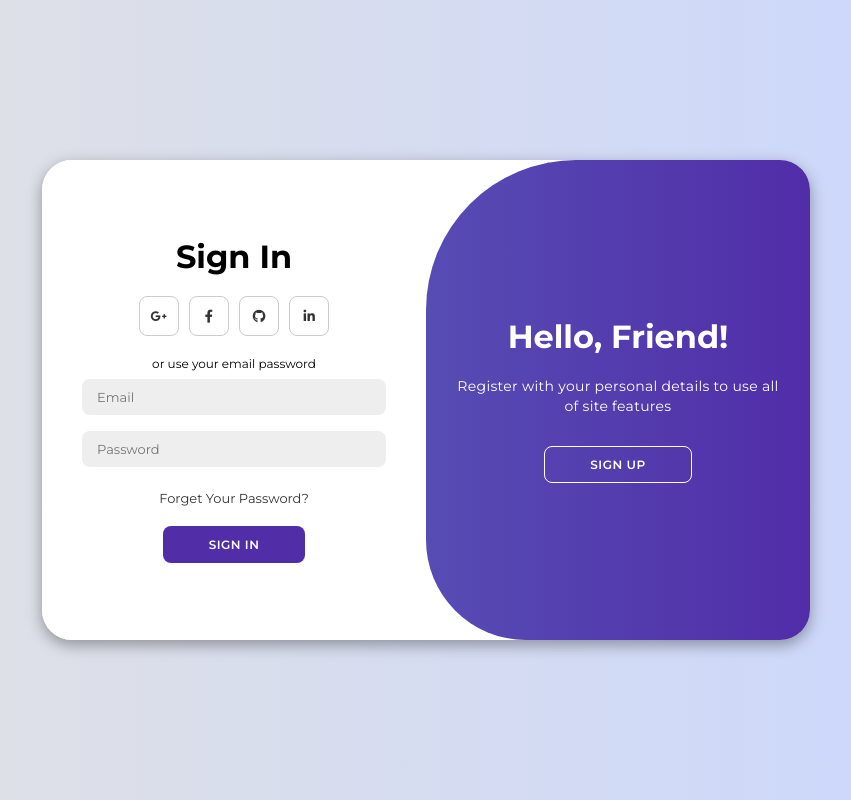
After one commit to LeakyEarth2000/NHE-LMS, a Flask app: page /login in a window 1280 px wide. The commit adds this page. Shown: the whole page, without its empty margins (214-1065 px from the left). Run offline with Flask 3, Linux system fonts and the light colour scheme.

Commit message:
v1.1
Added ASMRProg login page, but shit aint working

Login page, bcoz need to create two account, teacher and student

```diff
--- /dev/null
+++ b/script.js
@@ -0,0 +1,11 @@
+const container = document.getElementById('container');
+const registerBtn = document.getElementById('register');
+const loginBtn = document.getElementById('login');
+
+registerBtn.addEventListener('click', () => {
+    container.classList.add("active");
+});
+
+loginBtn.addEventListener('click', () => {
+    container.classList.remove("active");
+});
--- /dev/null
+++ b/static/Login/style.css
@@ -0,0 +1,210 @@
+@import url('https://fonts.googleapis.com/css2?family=Montserrat:wght@300;400;500;600;700&display=swap');
+
+*{
+    margin: 0;
+    padding: 0;
+    box-sizing: border-box;
+    font-family: 'Montserrat', sans-serif;
+}
+
+body{
+    background-color: #c9d6ff;
+    background: linear-gradient(to right, #e2e2e2, #c9d6ff);
+    display: flex;
+    align-items: center;
+    justify-content: center;
+    flex-direction: column;
+    height: 100vh;
+}
+
+.container{
+    background-color: #fff;
+    border-radius: 30px;
+    box-shadow: 0 5px 15px rgba(0, 0, 0, 0.35);
+    position: relative;
+    overflow: hidden;
+    width: 768px;
+    max-width: 100%;
+    min-height: 480px;
+}
+
+.container p{
+    font-size: 14px;
+    line-height: 20px;
+    letter-spacing: 0.3px;
+    margin: 20px 0;
+}
+
+.container span{
+    font-size: 12px;
+}
+
+.container a{
+    color: #333;
+    font-size: 13px;
+    text-decoration: none;
+    margin: 15px 0 10px;
+}
+
+.container button{
+    background-color: #512da8;
+    color: #fff;
+    font-size: 12px;
+    padding: 10px 45px;
+    border: 1px solid transparent;
+    border-radius: 8px;
+    font-weight: 600;
+    letter-spacing: 0.5px;
+    text-transform: uppercase;
+    margin-top: 10px;
+    cursor: pointer;
+}
+
+.container button.hidden{
+    background-color: transparent;
+    border-color: #fff;
+}
+
+.container form{
+    background-color: #fff;
+    display: flex;
+    align-items: center;
+    justify-content: center;
+    flex-direction: column;
+    padding: 0 40px;
+    height: 100%;
+}
+
+.container input{
+    background-color: #eee;
+    border: none;
+    margin: 8px 0;
+    padding: 10px 15px;
+    font-size: 13px;
+    border-radius: 8px;
+    width: 100%;
+    outline: none;
+}
+
+.form-container{
+    position: absolute;
+    top: 0;
+    height: 100%;
+    transition: all 0.6s ease-in-out;
+}
+
+.sign-in{
+    left: 0;
+    width: 50%;
+    z-index: 2;
+}
+
+.container.active .sign-in{
+    transform: translateX(100%);
+}
+
+.sign-up{
+    left: 0;
+    width: 50%;
+    opacity: 0;
+    z-index: 1;
+}
+
+.container.active .sign-up{
+    transform: translateX(100%);
+    opacity: 1;
+    z-index: 5;
+    animation: move 0.6s;
+}
+
+@keyframes move{
+    0%, 49.99%{
+        opacity: 0;
+        z-index: 1;
+    }
+    50%, 100%{
+        opacity: 1;
+        z-index: 5;
+    }
+}
+
+.social-icons{
+    margin: 20px 0;
+}
+
+.social-icons a{
+    border: 1px solid #ccc;
+    border-radius: 20%;
+    display: inline-flex;
+    justify-content: center;
+    align-items: center;
+    margin: 0 3px;
+    width: 40px;
+    height: 40px;
+}
+
+.toggle-container{
+    position: absolute;
+    top: 0;
+    left: 50%;
+    width: 50%;
+    height: 100%;
+    overflow: hidden;
+    transition: all 0.6s ease-in-out;
+    border-radius: 150px 0 0 100px;
+    z-index: 1000;
+}
+
+.container.active .toggle-container{
+    transform: translateX(-100%);
+    border-radius: 0 150px 100px 0;
+}
+
+.toggle{
+    background-color: #512da8;
+    height: 100%;
+    background: linear-gradient(to right, #5c6bc0, #512da8);
+    color: #fff;
+    position: relative;
+    left: -100%;
+    height: 100%;
+    width: 200%;
+    transform: translateX(0);
+    transition: all 0.6s ease-in-out;
+}
+
+.container.active .toggle{
+    transform: translateX(50%);
+}
+
+.toggle-panel{
+    position: absolute;
+    width: 50%;
+    height: 100%;
+    display: flex;
+    align-items: center;
+    justify-content: center;
+    flex-direction: column;
+    padding: 0 30px;
+    text-align: center;
+    top: 0;
+    transform: translateX(0);
+    transition: all 0.6s ease-in-out;
+}
+
+.toggle-left{
+    transform: translateX(-200%);
+}
+
+.container.active .toggle-left{
+    transform: translateX(0);
+}
+
+.toggle-right{
+    right: 0;
+    transform: translateX(0);
+}
+
+.container.active .toggle-right{
+    transform: translateX(200%);
+}
--- a/templates/index.html
+++ b/templates/index.html
@@ -26,7 +26,9 @@
     </nav>
 
     <div class="btn-container">
+        <a href="{{ url_for('views.login') }}">
         <button type="submit" class="btn">Enter</button>
+        </a>
     </div>
 </body>
 </html>
--- /dev/null
+++ b/templates/login.html
@@ -0,0 +1,66 @@
+<!DOCTYPE html>
+<html lang="en">
+
+<head>
+    <meta charset="UTF-8">
+    <meta name="viewport" content="width=device-width, initial-scale=1.0">
+    <link rel="stylesheet" href="https://cdnjs.cloudflare.com/ajax/libs/font-awesome/6.4.2/css/all.min.css">
+    <link rel="stylesheet" href="{{ url_for('static', filename='Login/style.css') }}">
+    <title>NHE Login</title>
+</head>
+
+<body>
+
+    <div class="container" id="container">
+        <div class="form-container sign-up">
+            <form>
+                <h1>Create Account</h1>
+                <div class="social-icons">
+                    <a href="#" class="icon"><i class="fa-brands fa-google-plus-g"></i></a>
+                    <a href="#" class="icon"><i class="fa-brands fa-facebook-f"></i></a>
+                    <a href="#" class="icon"><i class="fa-brands fa-github"></i></a>
+                    <a href="#" class="icon"><i class="fa-brands fa-linkedin-in"></i></a>
+                </div>
+                <span>or use your email for registeration</span>
+                <input type="text" placeholder="Name">
+                <input type="email" placeholder="Email">
+                <input type="password" placeholder="Password">
+                <button>Sign Up</button>
+            </form>
+        </div>
+        <div class="form-container sign-in">
+            <form>
+                <h1>Sign In</h1>
+                <div class="social-icons">
+                    <a href="#" class="icon"><i class="fa-brands fa-google-plus-g"></i></a>
+                    <a href="#" class="icon"><i class="fa-brands fa-facebook-f"></i></a>
+                    <a href="#" class="icon"><i class="fa-brands fa-github"></i></a>
+                    <a href="#" class="icon"><i class="fa-brands fa-linkedin-in"></i></a>
+                </div>
+                <span>or use your email password</span>
+                <input type="email" placeholder="Email">
+                <input type="password" placeholder="Password">
+                <a href="#">Forget Your Password?</a>
+                <button>Sign In</button>
+            </form>
+        </div>
+        <div class="toggle-container">
+            <div class="toggle">
+                <div class="toggle-panel toggle-left">
+                    <h1>Welcome Back!</h1>
+                    <p>Enter your personal details to use all of site features</p>
+                    <button class="hidden" id="login">Sign In</button>
+                </div>
+                <div class="toggle-panel toggle-right">
+                    <h1>Hello, Friend!</h1>
+                    <p>Register with your personal details to use all of site features</p>
+                    <button class="hidden" id="register">Sign Up</button>
+                </div>
+            </div>
+        </div>
+    </div>
+
+    <script src="script.js"></script>
+</body>
+
+</html>
--- a/views.py
+++ b/views.py
@@ -5,3 +5,7 @@ views = Blueprint(__name__, "views")
 @views.route("/")
 def home():
     return render_template('index.html')
+
+@views.route("/login")
+def login():
+    return render_template('login.html')
```
Also changed, not shown: static/style.css (+47 -0 lines).
